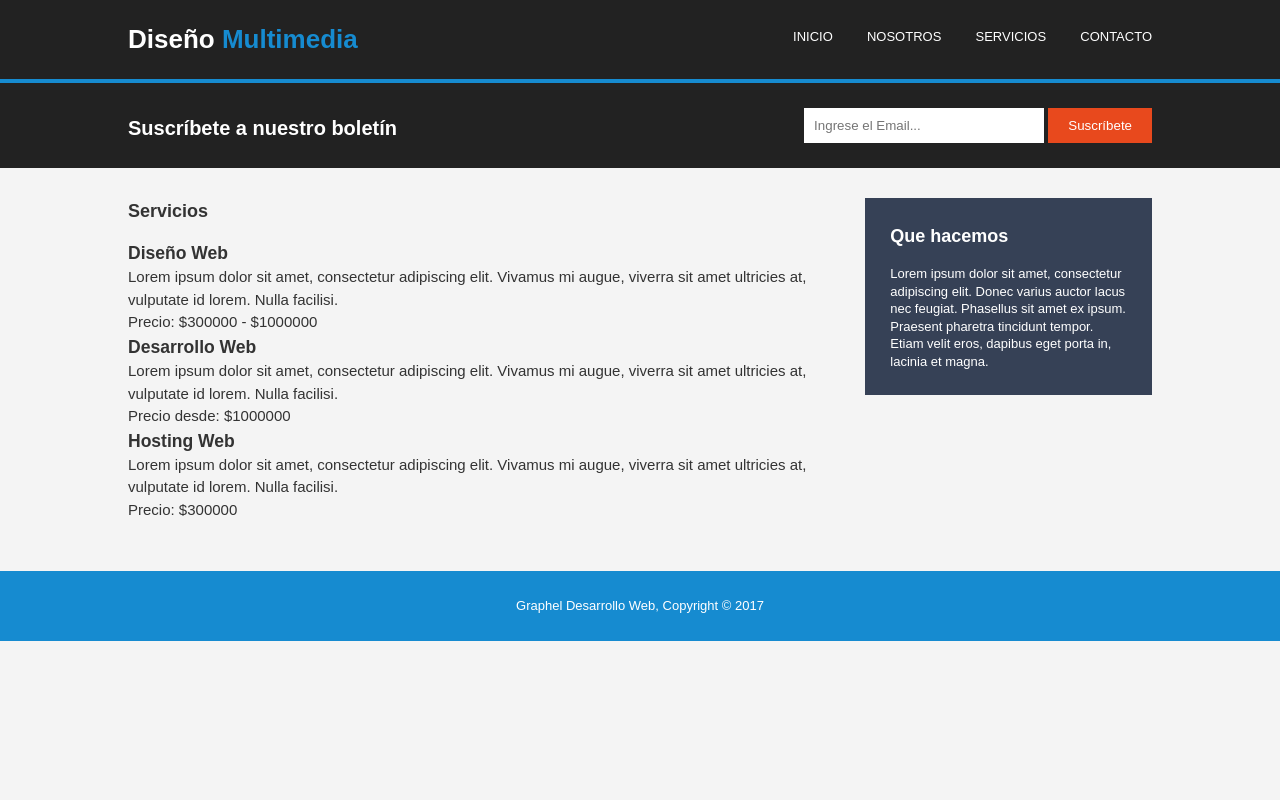
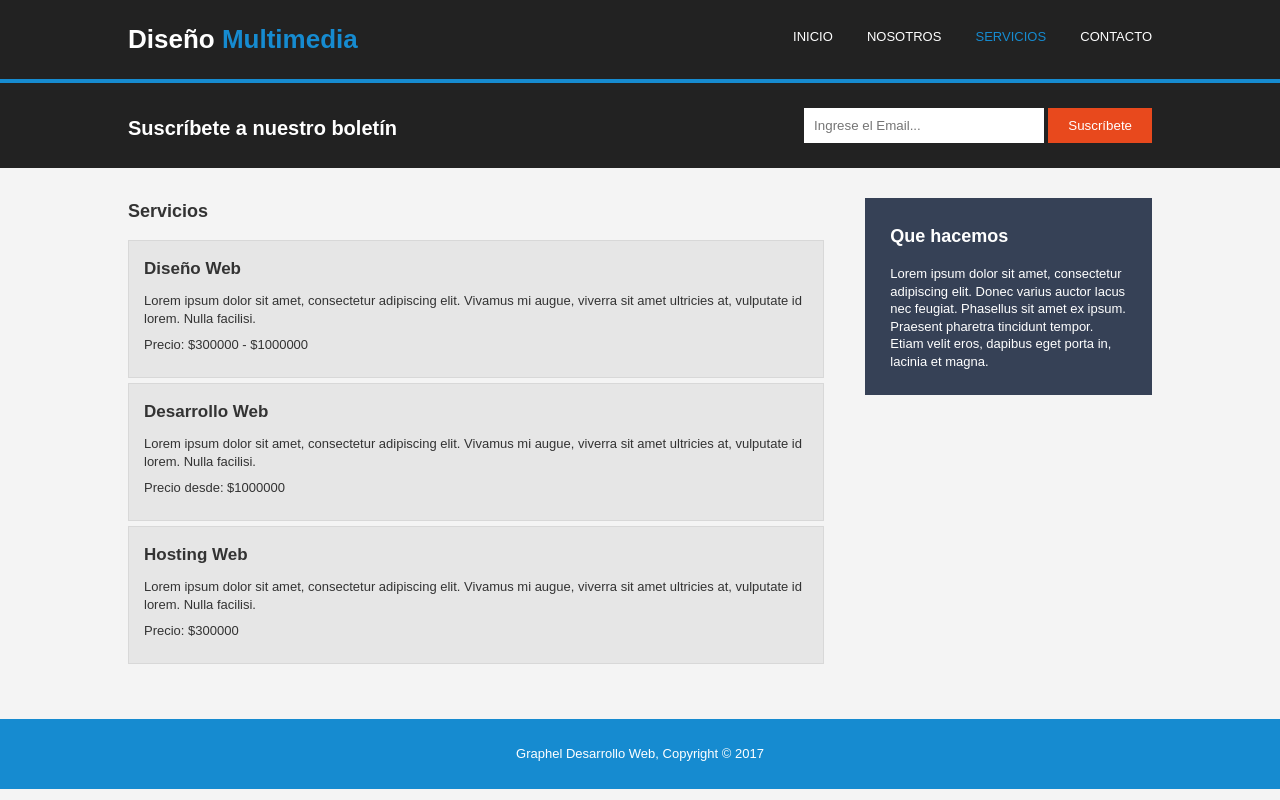
Before and after one commit to vanegashayav-hue/PaginaGraphel, a plain HTML site: page servicios.html in a window 1280 px wide. Drawn offline with Linux system fonts and the light colour scheme.

Commit message:
feat: Pagina Servicios

```diff
--- a/sevicios.html
+++ b/servicios.html
@@ -17,7 +17,7 @@
             <nav>
                 <a href="index.html">INICIO</a>
                 <a href="nosotros.html">NOSOTROS</a>
-                <a href="servicios.html">SERVICIOS</a>
+                <a href="servicios.html" class="activo">SERVICIOS</a>
                 <a href="contacto.html">CONTACTO</a>
             </nav>
         </div>
--- a/style.css
+++ b/style.css
@@ -170,9 +170,25 @@ aside p {
     line-height: 1.35;
 }
 
+/* SERVICIOS */
 
+.servicio {
+    background-color: #e6e6e6;
+    border: 1px solid #d8d8d8;
+    padding: 15px;
+    margin-bottom: 5px;
+}
 
+.servicio h3 {
+    font-size: 17px;
+    margin-bottom: 10px;
+}
 
+.servicio p {
+    font-size: 13px;
+    line-height: 1.4;
+    margin-bottom: 8px;
+}
 /* PIE DE PÁGINA */
 
 footer {
```
